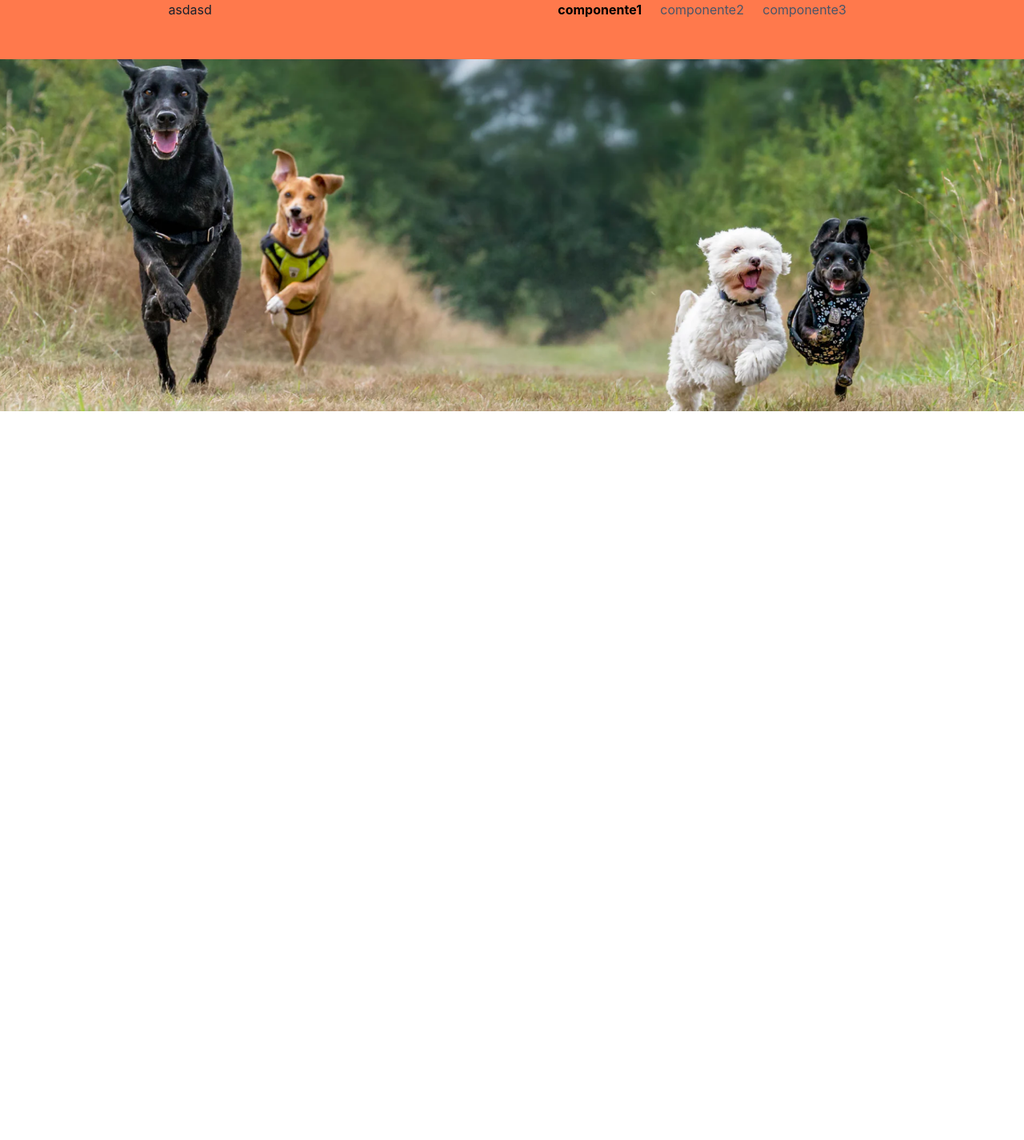
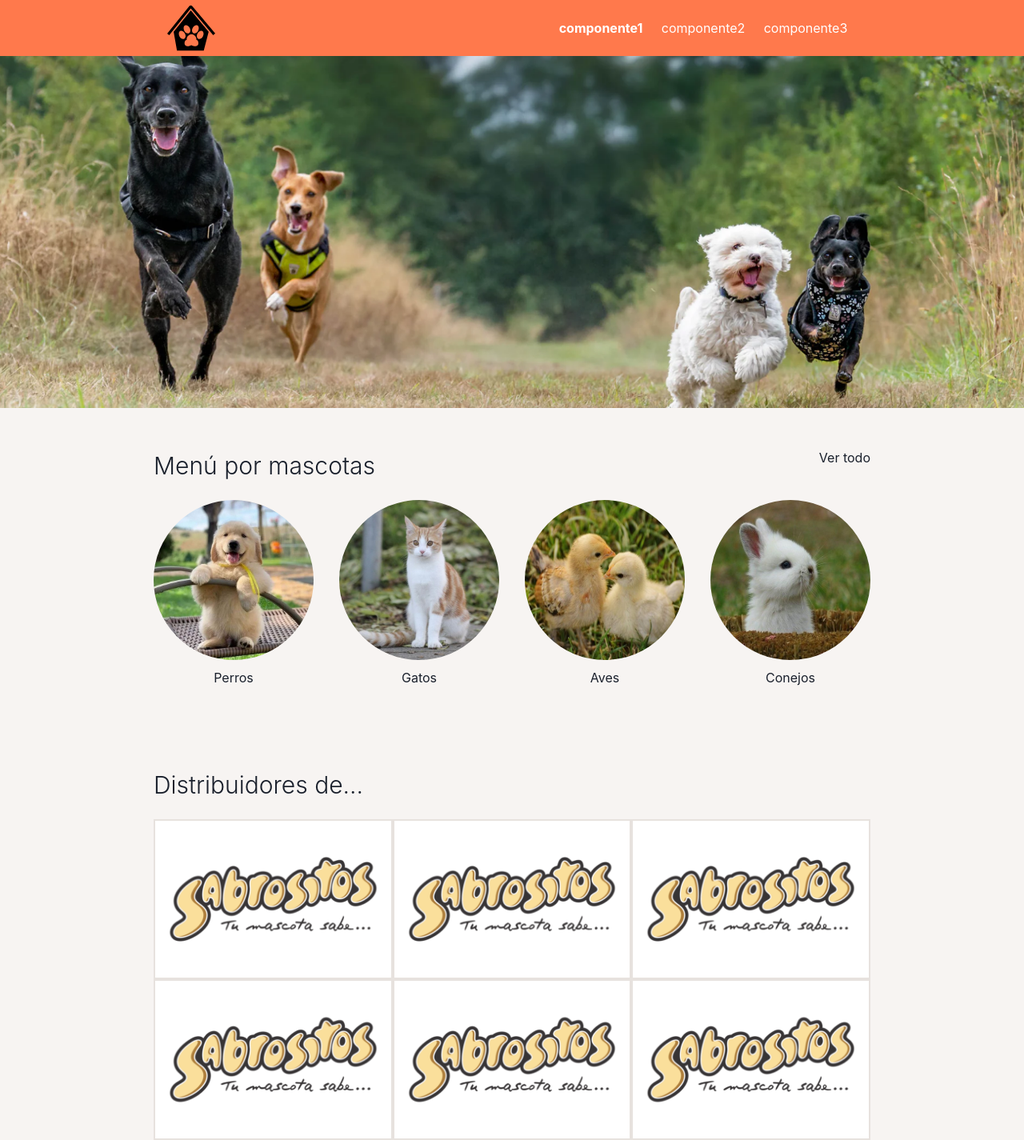
Before and after one commit to RichterTomas/ForrajeriaReact, a React (Vite) app in the folder forrajeria-vite/: page / in a window 1280 px wide. Shown: the whole page at 80% size. Before the commit the page ends 800 px from the top, so only its background shows below. Built offline with nearby package versions, Linux system fonts and the light colour scheme.

Commit message:
Hice la estructura de la seccion Inicio, donde agregue la posibilidad de elegir menu por mascota con un link a cada animal, ademas de una presentacion de distribuidores con los que trabaja el negocio

```diff
--- a/forrajeria-vite/src/App.jsx
+++ b/forrajeria-vite/src/App.jsx
@@ -2,6 +2,7 @@ import { useState } from 'react'
 import { ChakraProvider } from '@chakra-ui/react'
 import Header from "./Components/Header/Header"
 import Presentacion from "./Components/Presentacion/Presentacion"
+import Inicio from "./Components/Inicio/Inicio"
 
 
 function App() {
@@ -11,6 +12,7 @@ function App() {
     <ChakraProvider>
       <Header/>
       <Presentacion/>
+      <Inicio/>
     </ChakraProvider>
   )
 }
--- a/forrajeria-vite/src/Components/Header/Header.jsx
+++ b/forrajeria-vite/src/Components/Header/Header.jsx
@@ -1,5 +1,5 @@
 import React, { useState } from 'react';
-import { Box, Text, Flex, Link } from '@chakra-ui/react';
+import { Box, Text, Flex, Link, Image } from '@chakra-ui/react';
 
 const Header = () => {
     const [active, setActive] = useState('componente1');
@@ -9,8 +9,8 @@ const Header = () => {
     };
 
     return (
-        <Box bg="#ff794c" pb="50px" display='flex' justifyContent='space-around'>
-            <Text>asdasd</Text>
+        <Box bg="#ff794c" height="70px" display='flex' justifyContent='space-around' alignContent="center" alignItems="center">
+            <Image src = "./public/logo.svg" width="60px" />
 
             <Flex justify="space-around" width="30%">
                 {['componente1', 'componente2', 'componente3'].map((component) => (
@@ -18,8 +18,15 @@ const Header = () => {
                         key={component}
                         href={`#${component}`}
                         onClick={() => handleClick(component)}
-                        color={active === component ? 'black' : 'gray.600'}
+                        color={active === component ? 'white' : 'white'}
                         fontWeight={active === component ? 'bold' : 'normal'}
+                        textDecoration="none"
+                        _hover={{
+                        transform: "translateY(-3px)",
+                        textDecoration: "none"
+                        }}
+                        transition= "transform 0.2s"
+
                     >
                         <Text>{component}</Text>
                     </Link>
--- /dev/null
+++ b/forrajeria-vite/src/Components/Inicio/Inicio.jsx
@@ -0,0 +1,75 @@
+import { Box, Text, Flex, Link, Image } from '@chakra-ui/react';
+
+
+const Inicio = () => {
+
+return (
+    <Box display='flex' flexDirection='column' alignItems='center' backgroundColor = '#f7f4f2'>
+        <Flex width='70%' display='flex' justifyContent='space-between' paddingTop = '50px'>
+            <Text as = 'h2' fontSize='30px' fontWeight='light'>Menú por mascotas</Text>
+            <Link>Ver todo</Link>
+        </Flex>
+
+        <Box width='70%' display='flex' justifyContent='space-between' paddingTop = '20px'>
+           <Flex display='flex' flexDirection= 'column' alignItems='center'>
+                <Image src = '../public/perro.jpg' width='200px' height='200px' borderRadius='200px'/>
+                <Link paddingTop = '10px'>Perros</Link>
+            </Flex>
+
+            <Flex display='flex' flexDirection= 'column' alignItems='center'>
+                <Image src = '../public/gato2.png' width='200px' height='200px' borderRadius='200px'/>
+                <Link paddingTop = '10px'>Gatos</Link>
+            </Flex>
+
+            <Flex display='flex' flexDirection= 'column' alignItems='center'>
+                <Image src = '../public/gallina.png' width='200px' height='200px' borderRadius='200px'/>
+                <Link paddingTop = '10px'>Aves</Link>
+            </Flex>
+
+            <Flex display='flex' flexDirection= 'column' alignItems='center'>
+                <Image src = '../public/conejo.png' width='200px' height='200px' borderRadius='200px'/>
+                <Link paddingTop = '10px'>Conejos</Link>
+            </Flex>
+
+        </Box>
+
+
+        <Box width='70%' display='flex'  flexDirection = 'column' justifyContent='space-between' paddingTop = '100px'>
+            <Text as = 'h2' fontSize= '30px' fontWeight='light'>Distribuidores de...</Text>
+
+            <Box width='100%' display='flex' flexDirection='column' paddingTop = '20px'>
+                <Flex width='100%' display='flex' flexDirection='row'>
+                    <Flex width='33.3333%' justifyContent='center' border= 'solid 2px #e7e2de' backgroundColor='white'>
+                        <Image src = '../public/sabrositos.png' />
+                    </Flex>
+                    <Flex width='33.3333%' justifyContent='center' border= 'solid 2px #e7e2de' backgroundColor='white'>
+                        <Image src = '../public/sabrositos.png' />
+                    </Flex>
+                    <Flex width='33.3333%' justifyContent='center' border= 'solid 2px #e7e2de' backgroundColor='white'>
+                        <Image src = '../public/sabrositos.png' />
+                    </Flex>
+                </Flex>
+
+                <Flex width='100%' display='flex' flexDirection='row' >
+                    <Flex width='33.3333%'  justifyContent='center' border= 'solid 2px #e7e2de' backgroundColor='white'>
+                        <Image src = '../public/sabrositos.png' />
+                    </Flex>
+                    <Flex width='33.3333%'  justifyContent='center' border= 'solid 2px #e7e2de' backgroundColor='white'>
+                        <Image src = '../public/sabrositos.png' />
+                    </Flex>
+                    <Flex width='33.3333%'  justifyContent='center' border= 'solid 2px #e7e2de' backgroundColor='white' >
+                        <Image src = '../public/sabrositos.png' />
+                    </Flex>
+                </Flex>
+            </Box>
+
+        </Box>
+    </Box>
+
+
+
+
+)
+}
+
+export default Inicio;
```
